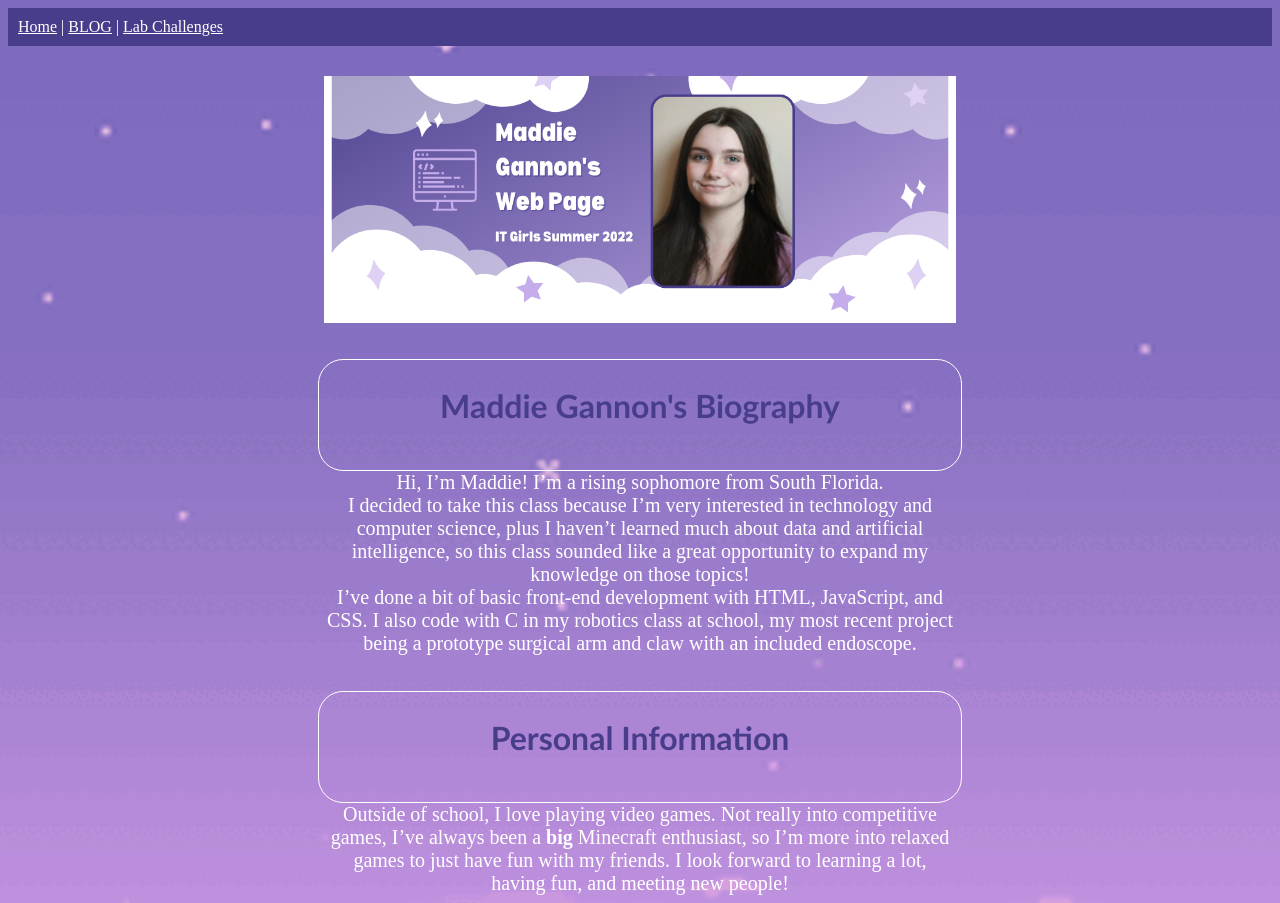
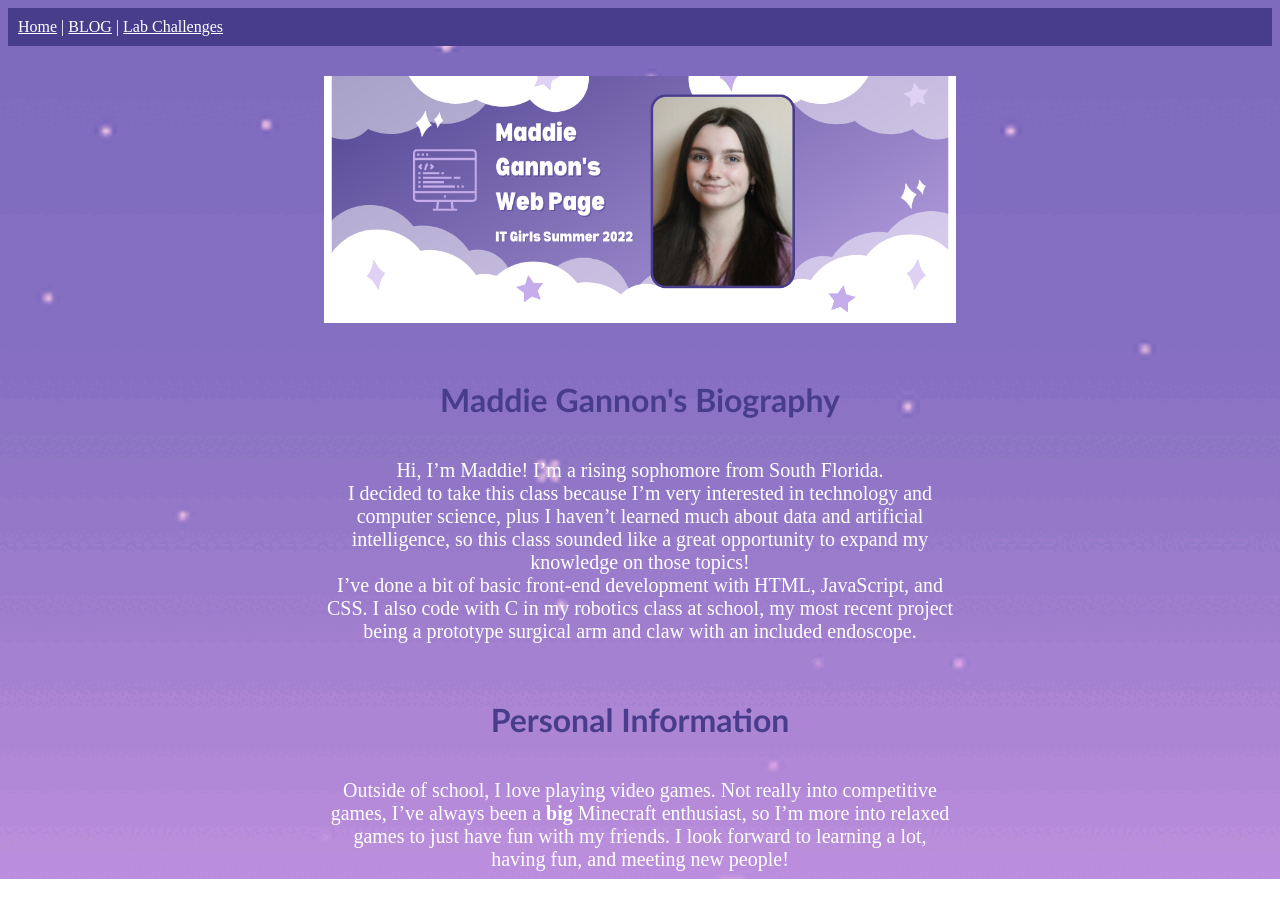
Before and after one commit to theitgirls/mogannon, a plain HTML site: page index.html in a window 1280 px wide. After the commit the page ends 879 px from the top, so only its background shows below. Drawn offline with Linux system fonts and the light colour scheme.

Commit message:
Add files via upload

```diff
--- a/index.html
+++ b/index.html
@@ -11,14 +11,14 @@
     </nav>
     <img src="Banner.png" alt="Maddie WebPage Banner" class="center"> <br> <br>
 
-      <div> <h1>Maddie Gannon's Biography</h1><br></div>
+      <h1>Maddie Gannon's Biography</h1><br>
         <p>Hi, I’m Maddie! I’m a rising sophomore from South Florida.
         </p>
         <p>I decided to take this class because I’m very interested in technology and computer science, plus I haven’t learned much about data and artificial intelligence, so this class sounded like a great opportunity to expand my knowledge on those topics!
         </p>
         <p>I’ve done a bit of basic front-end development with HTML, JavaScript, and CSS. I also code with C in my robotics class at school, my most recent project being a prototype surgical arm and claw with an included endoscope.
         </p> <br> <br>
-        <div><h1>Personal Information</h1> <br></div>
+        <h1>Personal Information</h1> <br>
         <p>Outside of school, I love playing video games. Not really into competitive games, I’ve always been a <strong>big</strong> Minecraft enthusiast, so I’m more into relaxed games to just have fun with my friends. I look forward to learning a lot, having fun, and meeting new people!
         </p>
 
```
